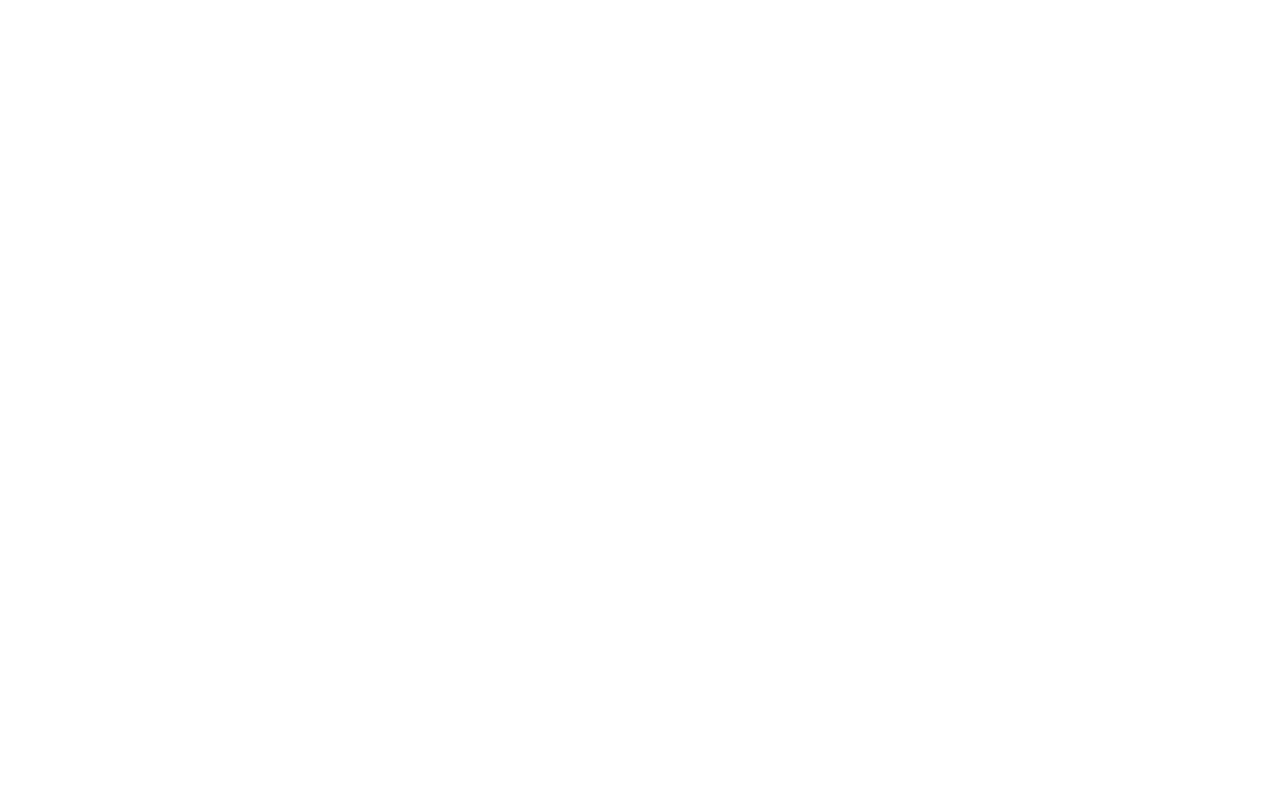
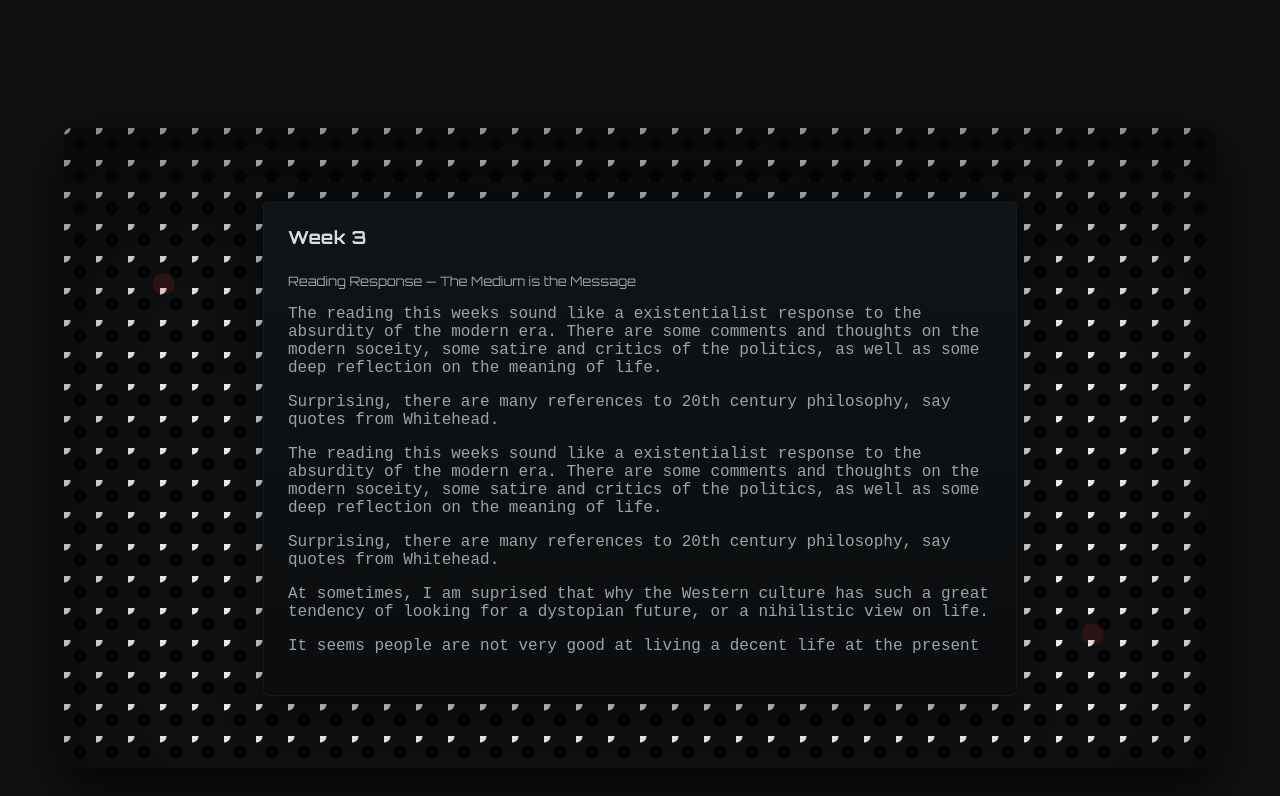
Before and after one commit to hs5550-ph/hs5550-ph.github.io, a plain HTML site: page week3/index.html in a window 1280 px wide. Drawn offline with Linux system fonts and the light colour scheme.

Commit message:
adding week3 reading response

```diff
--- a/week3/index.html
+++ b/week3/index.html
@@ -3,9 +3,41 @@
 <head>
     <meta charset="UTF-8">
     <meta name="viewport" content="width=device-width, initial-scale=1.0">
+    <link href="https://fonts.googleapis.com/css2?family=Orbitron:wght@400;700&display=swap" rel="stylesheet">
+    <link rel="stylesheet" href="style.css">
     <title>Week3</title>
 </head>
 <body>
+    <div class="wrap">
+        <div class="dotted-grid">
+            <div class="accent">
+                <span class="a1">•</span>
+                <span class="a2">•</span>
+            </div>
 
+            <div class="card">
+                <h2>Week 3</h2>
+                <div class="meta">
+                    <p>Reading Response — The Medium is the Message</p>
+
+                    <div class="text">
+                        <p>The reading this weeks sound like a existentialist response to the absurdity of the modern era. There are some comments and thoughts on the modern soceity, some satire and critics of the politics, as well as some deep reflection on the meaning of life.</p>
+
+                        <p>Surprising, there are many references to 20th century philosophy, say quotes from Whitehead.</p>
+
+                        <p>The reading this weeks sound like a existentialist response to the absurdity of the modern era. There are some comments and thoughts on the modern soceity, some satire and critics of the politics, as well as some deep reflection on the meaning of life.</p>
+
+                        <p>Surprising, there are many references to 20th century philosophy, say quotes from Whitehead.</p>
+
+                        <p>At sometimes, I am suprised that why the Western culture has such a great tendency of looking for a dystopian future, or a nihilistic view on life.</p>
+
+                        <p>It seems people are not very good at living a decent life at the present</p>
+                    </div>
+
+                </div>
+
+            </div>
+        </div>
+    </div>
 </body>
 </html>
--- /dev/null
+++ b/week3/style.css
@@ -0,0 +1,61 @@
+:root{
+  --bg:#0f1113;
+  --dot:#2b2f33;
+  --dot-light: rgba(255,255,255,0.92);
+  --dot-dark: rgba(3,6,8,0.95);
+  --red:#ff2b2b;
+  --card:#0f1416;
+}
+html,body{height:100%;}
+
+body{margin:0; font-family: 'Orbitron', 'Roboto Mono', monospace; background:var(--bg); color:#e6e6e6;}
+
+.wrap{min-height:100vh; display:grid; place-items:center; padding:48px 24px;}
+
+.dotted-grid{
+  position:relative;
+  width:90vw;
+  height:80vh;
+
+  background:
+    radial-gradient(circle at 0 0, var(--dot-light) 6px, transparent 7px),
+    radial-gradient(circle at 16px 16px, var(--dot-dark) 6px, transparent 7px);
+
+  background-size: 32px 32px, 32px 32px;
+
+  animation: drift 12s linear infinite;
+  border-radius:8px;
+
+  display:grid;
+  grid-template-columns: repeat(12, 1fr);
+  grid-template-rows: repeat(8, 1fr);
+  place-items:center;
+  box-shadow: 0 18px 50px rgba(0,0,0,0.6), inset 0 1px 0 rgba(255,255,255,0.02);
+  overflow:hidden;
+}
+
+.dotted-grid{ box-shadow: 0 18px 50px rgba(0,0,0,0.75), inset 0 80px 140px rgba(0,0,0,0.45); }
+
+.card{
+  position:relative; z-index:2; width: 55vw;max-width:90vw; min-height:50vh; max-height:60vh; padding:24px; background:linear-gradient(180deg,var(--card),#0b0d0e); border-radius:6px; border:1px solid rgba(255,255,255,0.03);
+  box-shadow: 0 10px 40px rgba(0,0,0,0.6);
+  display:flex; flex-direction:column; gap:12px;
+  overflow: scroll;
+}
+
+
+.card{ grid-column: 4 / 10; grid-row: 3 / 7; }
+.card h2{margin:0; font-size:18px; letter-spacing:0.02em; color:#ddd;}
+.card h2, .card .meta { font-family: 'Orbitron', system-ui, sans-serif; }
+.card .meta{color:#9aa4ad; font-size:13px}
+.card textarea{flex:1; width:100%; resize:vertical; min-height:220px; padding:14px; background:transparent; color: #f3f3f3; border:1px dashed rgba(255,255,255,0.06); border-radius:6px; font-size:16px; line-height:1.5}
+
+.dotted-grid .accent{position:absolute; z-index:1; width:100%; height:100%; pointer-events:none}
+.dotted-grid .accent span{position:absolute; color:var(--red); font-weight:700; opacity:0.12; font-size:160px}
+.dotted-grid .accent span.a1{left:6%; top:8%; transform:rotate(-12deg)}
+.dotted-grid .accent span.a2{right:8%; bottom:6%; transform:rotate(8deg)}
+
+.text {
+    font-family: 'Courier New', Courier, monospace;
+    font-size: 1rem;
+}
```
